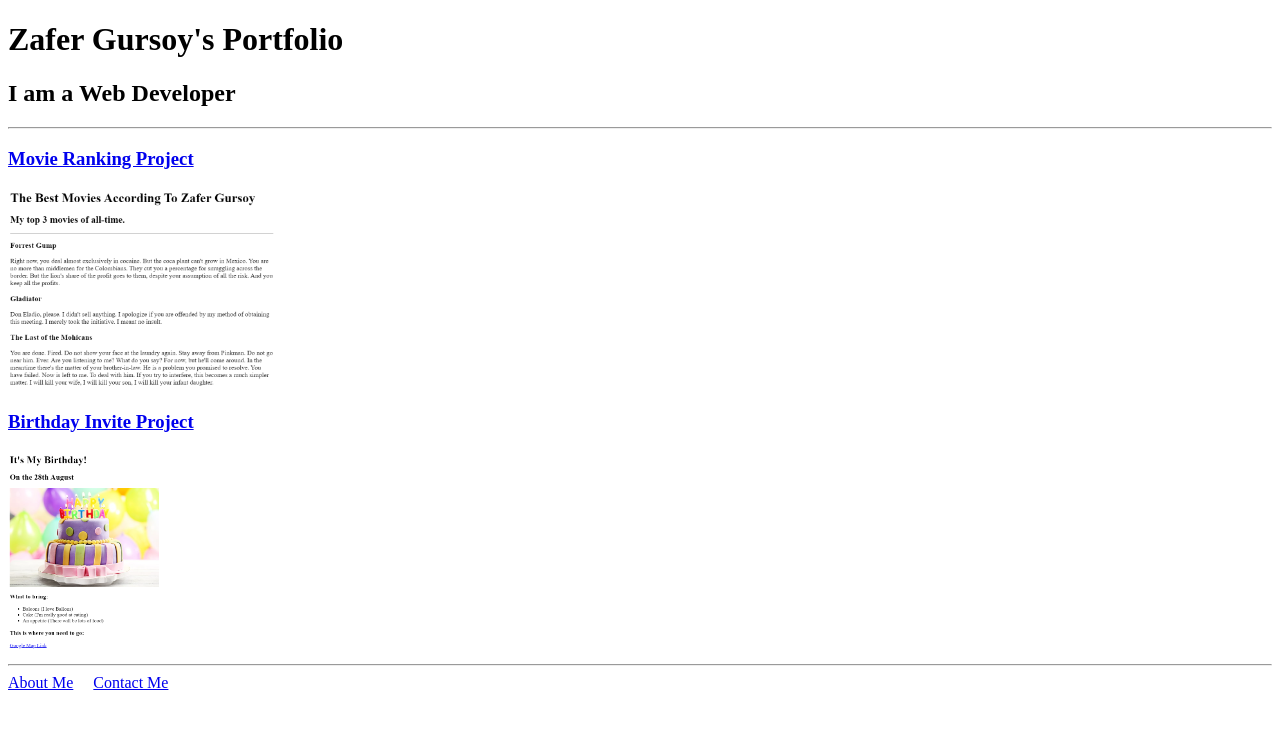
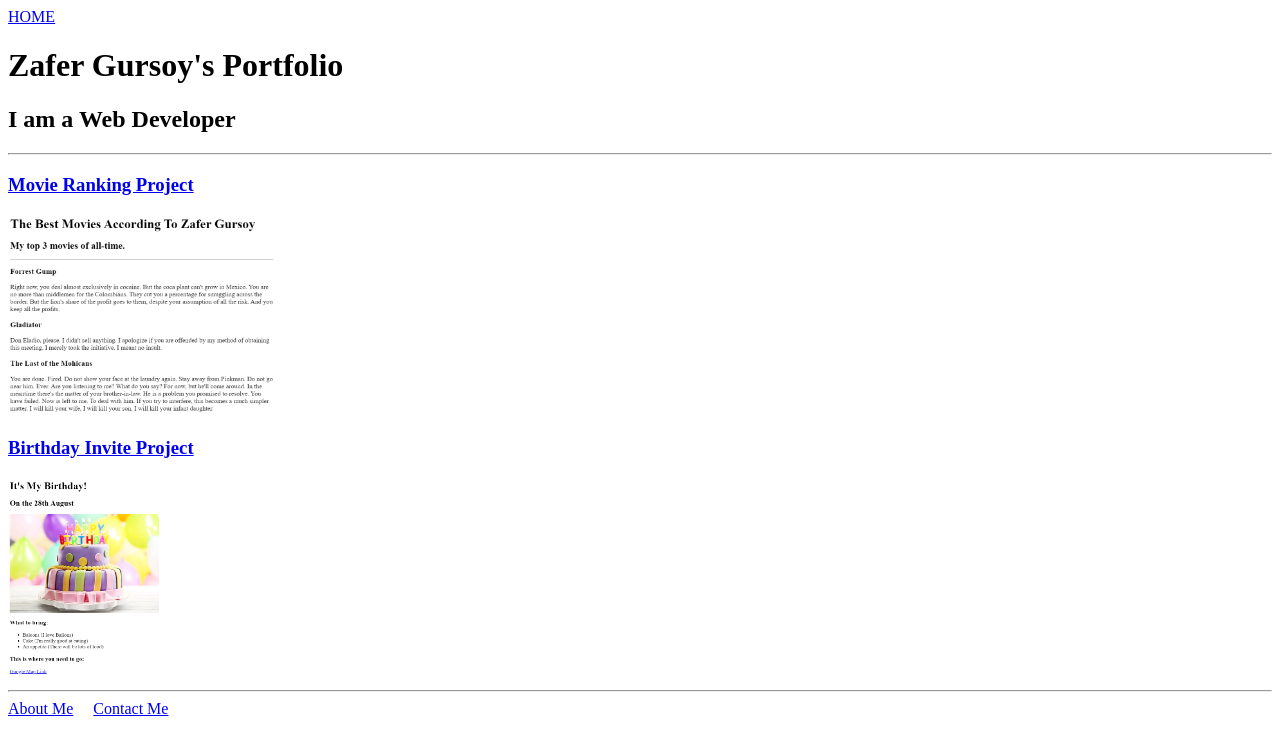
Before and after one commit to zafergursoy82/html_portfolio, a plain HTML site: page index.html in a window 1280 px wide. Drawn offline with Linux system fonts and the light colour scheme.

Commit message:
Update index.html

```diff
--- a/index.html
+++ b/index.html
@@ -6,6 +6,8 @@
     <title>Zafer Gursoy's Portfolio</title>
 </head>
 <body>
+
+    <span align="right"><a href="https://zafergursoy82.github.io/0_index_of_repositories/"> HOME </a></span>
 
     <h1>Zafer Gursoy's Portfolio</h1>
 
```
